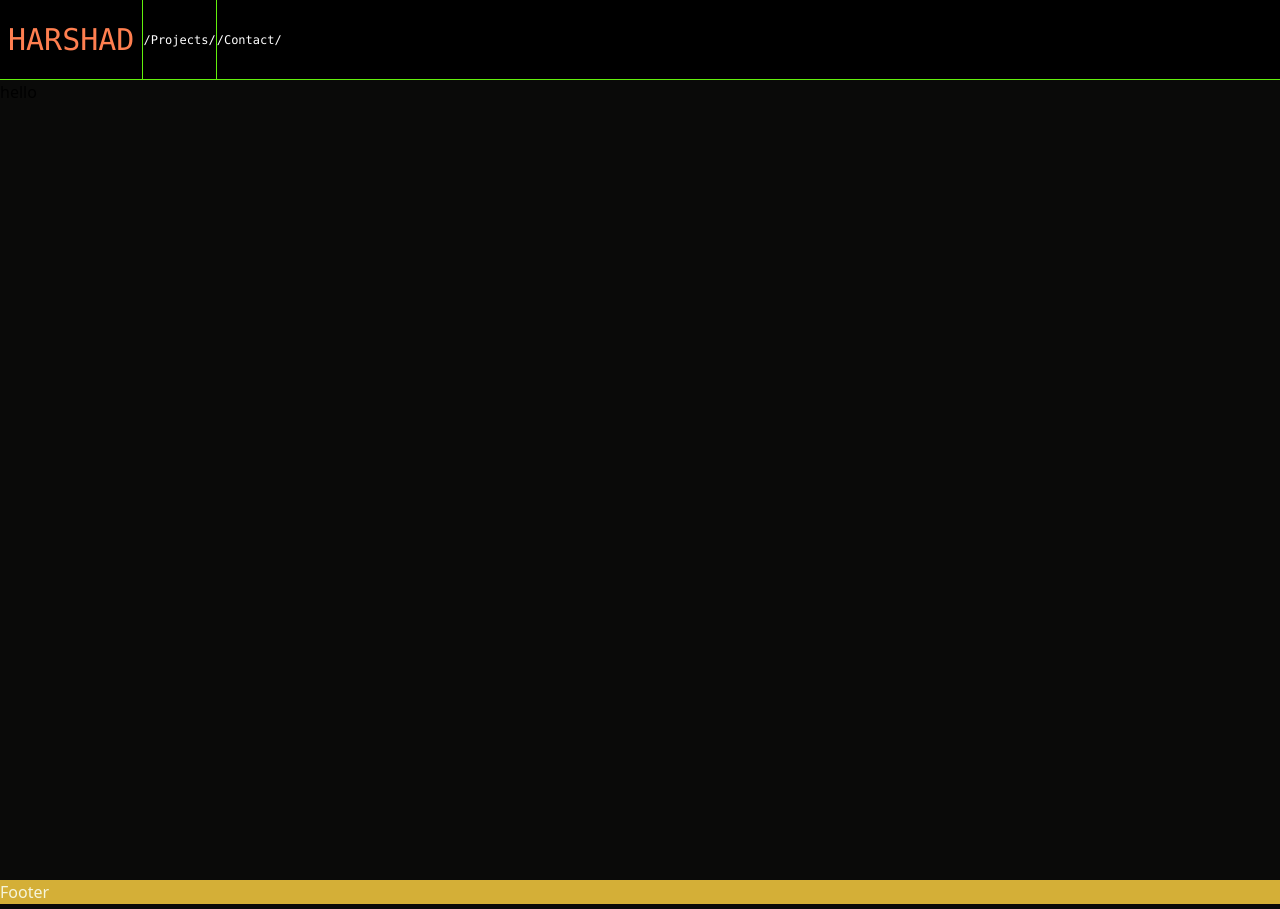
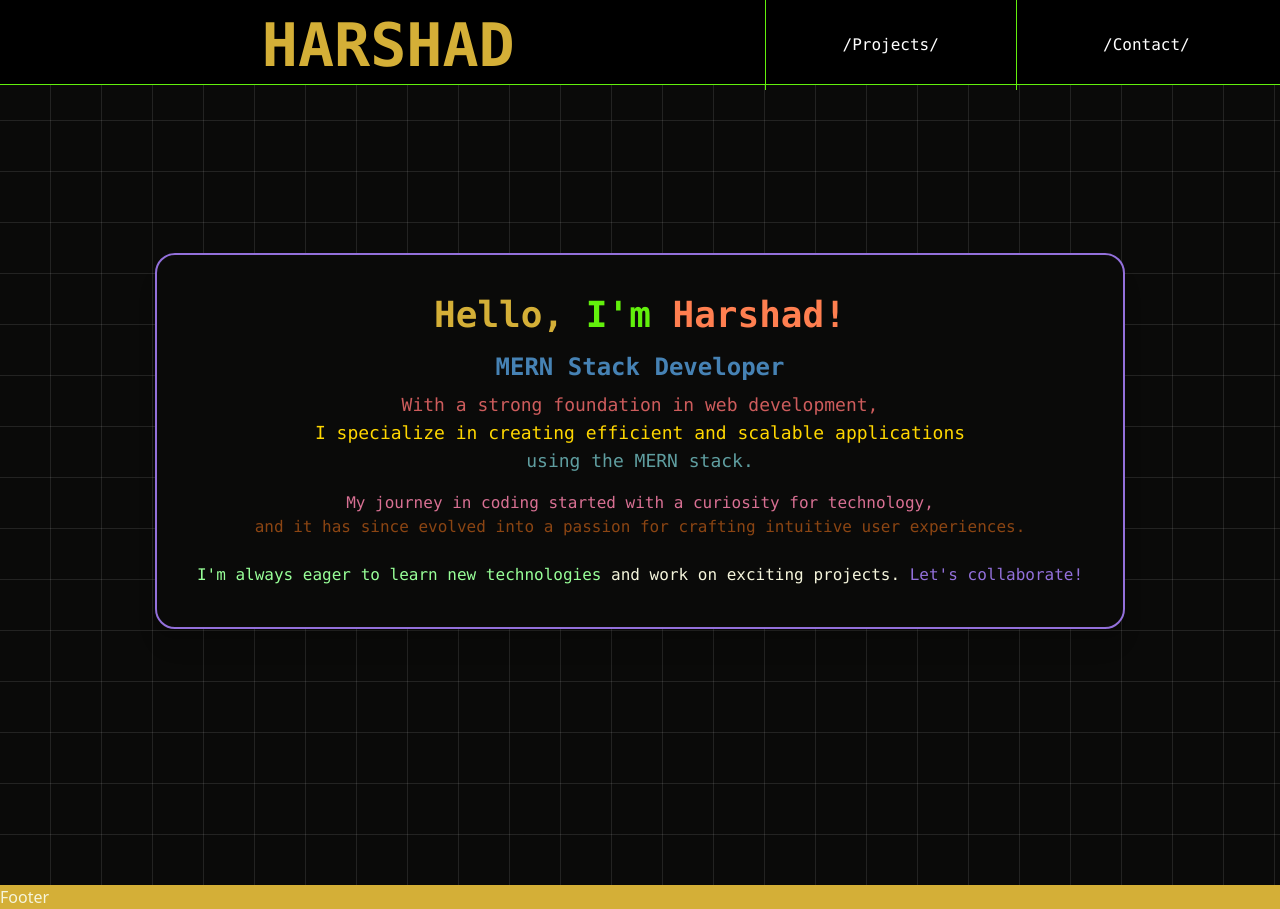
Before and after one commit to Muhammed-Harshad-V/portfolio, a Next.js app: page / in a window 1280 px wide. Built offline with nearby package versions, Linux system fonts and the light colour scheme.

Commit message:
commit mistake

```diff
--- a/app/(root)/(home)/page.tsx
+++ b/app/(root)/(home)/page.tsx
@@ -1,13 +1,36 @@
 import React from "react";
-
 
 export default function Home() {
     return (
       <>
-        <div className="w-full h-screen">
-          hello
+        <div className="w-full h-screen grid-background overflow-hidden sm:p-5 md:p-8 lg:p-12">
+            <div className="flex justify-center text-center">
+                <div className="sm:mt-[40px] md:mt-[70px] lg:mt-[100px] xl:mt-[120px] border-2 font-mono border-retroPurple sm:p-5 lg:p-8 xl:p-10 rounded-[20px] bg-retroBlack z-10 shadow-xl">
+                    <h1 className="sm:text-3xl xl:text-4xl font-bold mb-4">
+                      <span className="text-retroGold">Hello,</span>
+                      <span className="text-retroGreen"> I'm </span>
+                      <span className="text-retroOrange">Harshad!</span>
+                    </h1>
+                    <h2 className="sm:text-xl xl:text-2xl font-semibold mb-2">
+                      <span className="text-retroTeal">MERN Stack Developer</span>
+                    </h2>
+                    <p className="sm:text-sm lg:text-lg mb-4">
+                      <span className="text-retroRed">With a strong foundation in web development,</span> <br />
+                      <span className="text-retroYellow"> I specialize in creating efficient and scalable applications</span> <br />
+                      <span className="text-retroBlue"> using the MERN stack.</span>
+                    </p>
+                    <p className="sm:text-[12px] lg:text-base mb-6">
+                      <span className="text-retroPink">My journey in coding started with a curiosity for technology,</span> <br />
+                      <span className="text-retroBrown"> and it has since evolved into a passion for crafting intuitive user experiences.</span> <br />
+                    </p>
+                    <p className="sm:text-[12px] lg:text-base">
+                      <span className="text-retroMint">I'm always eager to learn new technologies</span>
+                      <span className="text-retroWhite"> and work on exciting projects.</span>
+                      <span className="text-retroPurple"> Let's collaborate!</span>
+                    </p>
+                </div>
+            </div>
         </div>
-
       </>
     );
-  }
+}
--- a/app/components/navbar/NavButtons.tsx
+++ /dev/null
@@ -1,32 +0,0 @@
-'use client';
-import { useRouter } from 'next/router';
-import Link from 'next/link';
-
-export default function NavButtons() {
-  const router = useRouter();
-
-  // Function to check if the current route matches the link's destination
-  const isActive = (path: string) => router.pathname === path ? 'text-retroOrange' : 'text-white';
-
-  return (
-    <div className="w-full sm:h-[50px] md:h-[80px] bg-black font-mono border-b border-b-retroGreen flex flex-row">
-      <div className="flex flex-row w-full h-full">
-        <Link href="/" passHref>
-          <p className={`flex-1 flex items-center justify-center sm:text-[30px] font-mono ${isActive('/')} border-r border-retroGreen h-full pr-2 pl-2`}>
-            HARSHAD
-          </p>
-        </Link>
-        <Link href="/projects" passHref>
-          <p className={`flex-1 flex items-center justify-center sm:text-[12px] font-mono ${isActive('/projects')} border-r border-retroGreen h-full`}>
-            /Projects/
-          </p>
-        </Link>
-        <Link href="/contact" passHref>
-          <p className={`flex-1 flex items-center justify-center sm:text-[12px] font-mono ${isActive('/contact')} h-full`}>
-            /Contact/
-          </p>
-        </Link>
-      </div>
-    </div>
-  );
-}
--- a/app/components/navbar/navbar.tsx
+++ b/app/components/navbar/navbar.tsx
@@ -1,7 +1,31 @@
-import NavButtons from "./NavButtons";
+import { usePathname } from 'next/navigation';
+import Link from 'next/link';
 
 export default function Navbar() {
+  const pathname = usePathname(); // Use usePathname instead of useRouter
+
+  // Function to check if the current route matches the link's destination
+  const isActive = (path: string) => pathname === path ? 'text-retroOrange' : 'text-white';
+
   return (
-    <NavButtons/>
+    <div className="w-full sm:h-[50px] md:h-[70px] lg:h-[85px] bg-black font-mono border-b border-b-retroGreen grid grid-cols-[3fr_1fr_1fr] items-center pr-3 pl-3">
+      <Link href="/" passHref className='h-full'>
+        <p className={`sm:text-[30px] md:text-[40px] lg:text-[50px] xl:text-[60px] font-mono font-extrabold text-retroGold border-r border-retroGreen h-full flex items-center justify-center pr-2 pl-2`}>
+          HARSHAD
+        </p>
+      </Link>
+
+      <Link href="/projects" passHref className='h-full'>
+        <p className={`sm:text-[12px] md:text-[14px]  xl:text-[16px] font-mono ${isActive('/projects')} text-white border-r border-retroGreen h-full flex items-center justify-center pr-2 pl-2`}>
+          /Projects/
+        </p>
+      </Link>
+
+      <Link href="/contact" passHref>
+        <p className={`sm:text-[12px] md:text-[14px] xl:text-[16px] font-mono ${isActive('/contact')} text-white h-full flex items-center justify-center pl-2`}>
+          /Contact/
+        </p>
+      </Link>
+    </div>
   );
 }
--- a/app/globals.css
+++ b/app/globals.css
@@ -2,29 +2,35 @@
 @tailwind components;
 @tailwind utilities;
 
-@import url('https://fonts.googleapis.com/css2?family=Bebas+Neue&family=Open+Sans&display=swap');
+@import url('https://fonts.googleapis.com/css2?family=Bebas+Neue&display=swap');
 
-/* styles/typingEffect.css */
 
-@keyframes typing {
-    from {
-      width: 0;
-    }
-    to {
-      width: 100%;
-    }
-  }
+.grid-background {
+  position: relative;
+}
 
-  @keyframes blink {
-    50% {
-      border-color: transparent;
-    }
-  }
-
-  .typing-effect {
-    display: inline-block;
-    white-space: nowrap;
-    overflow: hidden;
-    border-right: 3px solid; /* Cursor effect */
-    animation: typing 3s steps(30) 1s 1 normal both, blink 0.75s step-end infinite;
-  }
+.grid-background::before {
+  content: '';
+  position: absolute;
+  top: 0;
+  left: 0;
+  width: 100%;
+  height: 100%;
+  background: repeating-linear-gradient(
+    0deg,
+    transparent,
+    transparent 50px,
+    rgba(255, 255, 255, 0.1) 50px,
+    rgba(255, 255, 255, 0.1) 51px,
+    transparent 51px
+  ),
+  repeating-linear-gradient(
+    90deg,
+    transparent,
+    transparent 50px,
+    rgba(255, 255, 255, 0.1) 50px,
+    rgba(255, 255, 255, 0.1) 51px,
+    transparent 51px
+  );
+  pointer-events: none; /* Allows clicks to pass through */
+}
```
